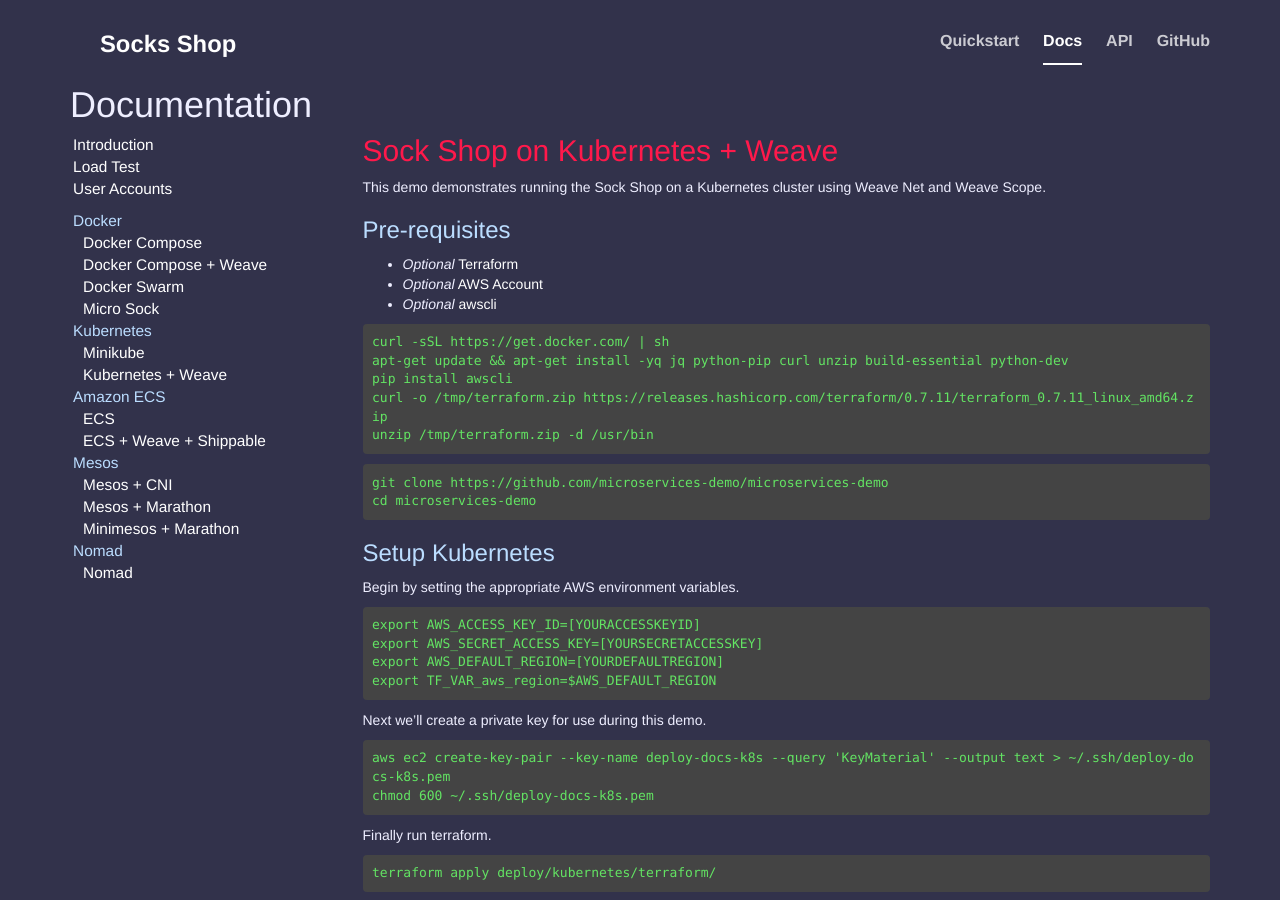
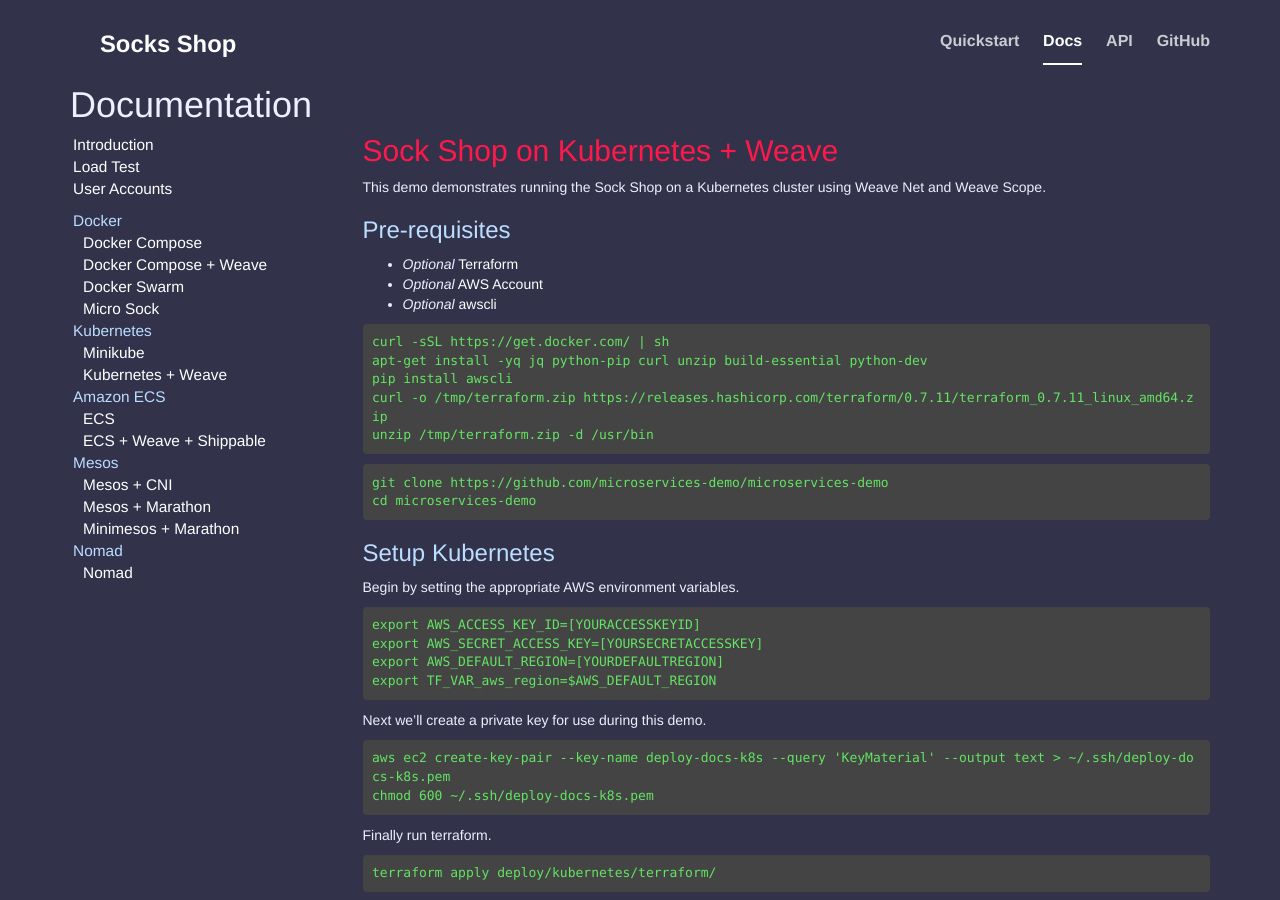
Before and after one commit to microservices-demo/microservices-demo.github.io, a Jekyll site: the page built from deployment/kubernetes.md, in a window 1280 px wide and 900 px high. Built offline with Jekyll 4.4.1, drawn with Linux system fonts in a browser that asks for light colours; nearby versions of some CDN libraries; our own code applies the rules of GitHub Pages for plain Markdown files; some of the changed text lies outside the part shown.

```diff
--- a/deployment/kubernetes.md
+++ b/deployment/kubernetes.md
@@ -13,11 +13,11 @@ Weave Net and Weave Scope.
 * *Optional* [AWS Account](https://aws.amazon.com/)
 * *Optional* [awscli](http://docs.aws.amazon.com/cli/latest/userguide/installing.html)
 
-<!-- deploy-doc require-env AWS_ACCESS_KEY_ID AWS_SECRET_ACCESS_KEY AWS_DEFAULT_REGION TF_VAR_aws_region -->
+<!-- deploy-doc require-env AWS_ACCESS_KEY_ID AWS_SECRET_ACCESS_KEY AWS_DEFAULT_REGION -->
 <!-- deploy-doc-start pre-install -->
 
     curl -sSL https://get.docker.com/ | sh
-    apt-get update && apt-get install -yq jq python-pip curl unzip build-essential python-dev
+    apt-get install -yq jq python-pip curl unzip build-essential python-dev
     pip install awscli
     curl -o /tmp/terraform.zip https://releases.hashicorp.com/terraform/0.7.11/terraform_0.7.11_linux_amd64.zip
     unzip /tmp/terraform.zip -d /usr/bin
```
Also changed, not shown: other parts of deployment/kubernetes.md (+1 -1 lines).
